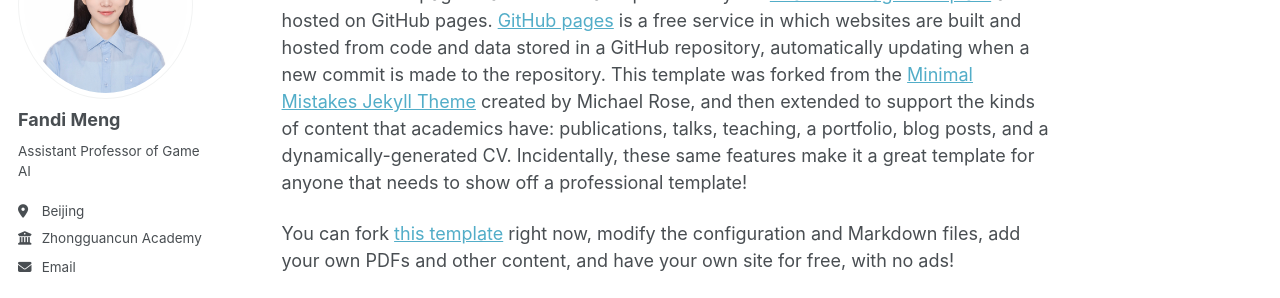
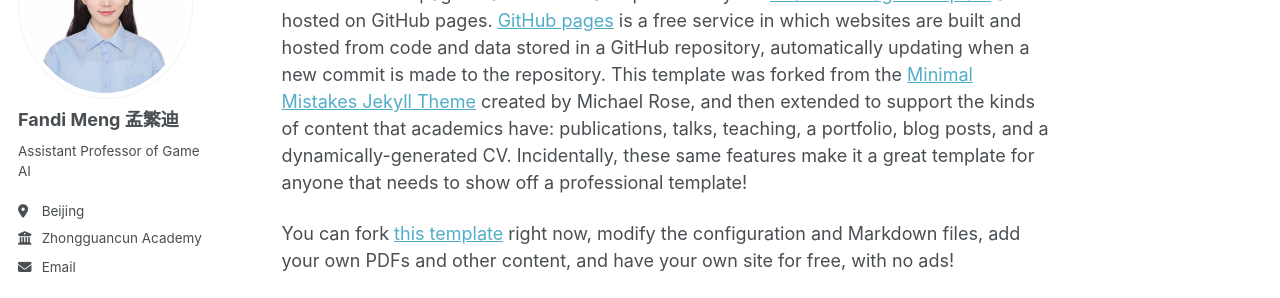
Before and after one commit to fandi-meng-qm/fandi-meng-qm.github.io, a Jekyll site: the page built from _pages/about.md, in a window 1280 px wide. Shown: the part 191-489 px from the top of the page. Built offline with Jekyll 4.4.1, drawn with Linux system fonts in a browser that asks for light colours; a script bundle is joined from its source files by our own code; library files that are not in the unit come from our copies.

Commit message:
Update _config.yml

```diff
--- a/_config.yml
+++ b/_config.yml
@@ -24,7 +24,7 @@ repository               : "academicpages/academicpages.github.io"
 author:
   # Biographic information
   avatar           : "photo.png"
-  name             : "Fandi Meng"
+  name             : "Fandi Meng 孟繁迪"
   pronouns         : # example: "she/her"
   bio              : "Assistant Professor of Game AI"
   location         : "Beijing"
```
